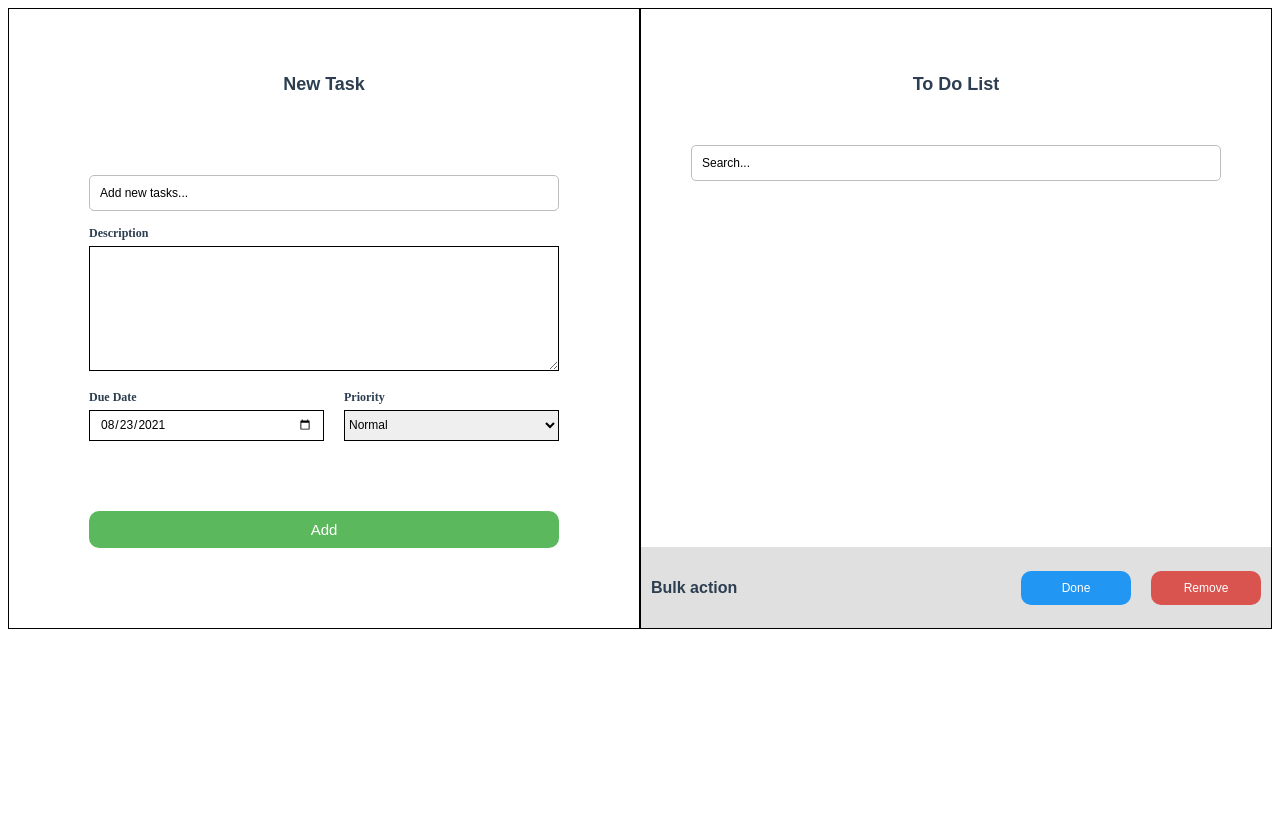
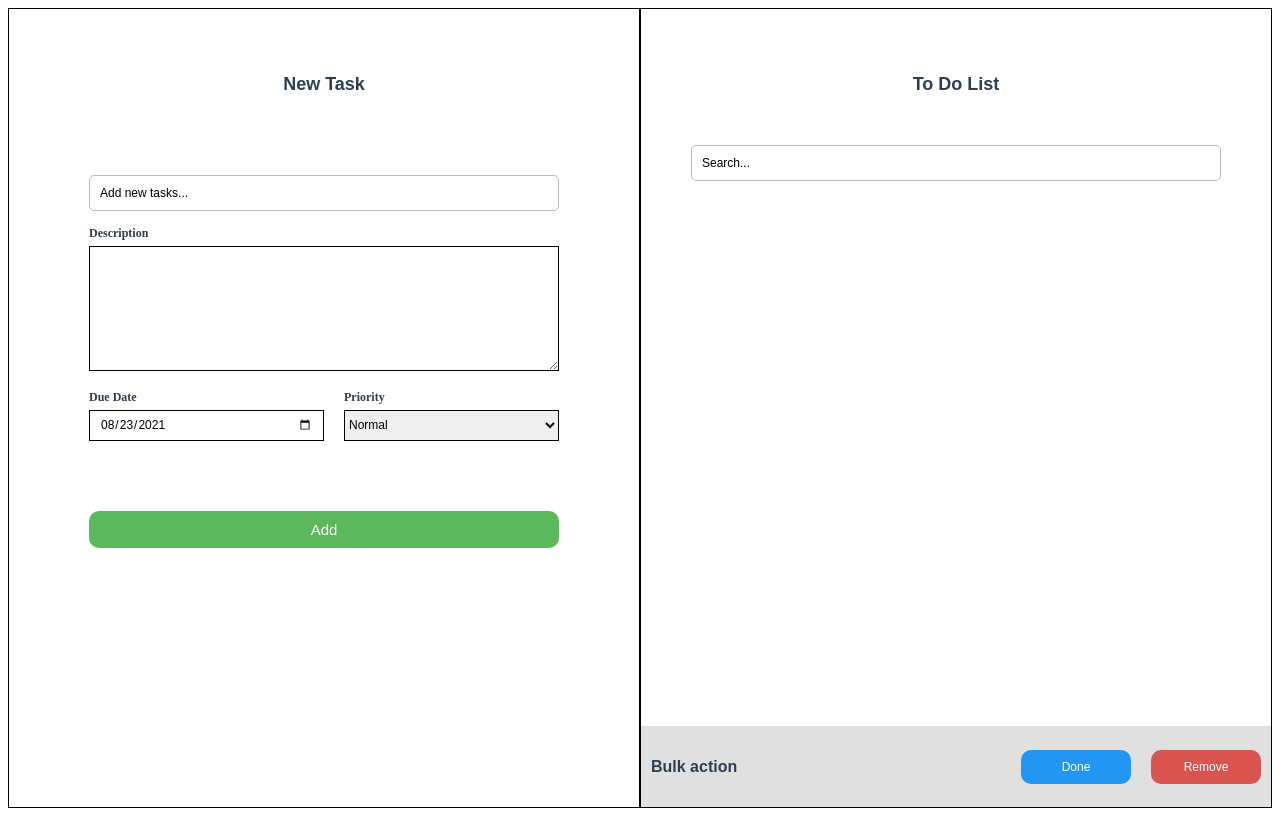
Before and after one commit to svetanguyen/to-do, a Vue app: page / in a window 1280 px wide. Built offline with nearby package versions, Linux system fonts and the light colour scheme.

Commit message:
style the task wrapper and fix responsiveness

```diff
--- a/src/components/TaskCard.vue
+++ b/src/components/TaskCard.vue
@@ -121,7 +121,7 @@
         border: 1px solid #000;
         border-top: 0;
     }
-    @media screen and (max-width: 1008px) and (min-width: 749px) {
+    @media screen and (max-width: 1139px) and (min-width: 749px) {
         .task-content {
             justify-content: center;
             flex-direction: column;
--- a/src/components/Todo.vue
+++ b/src/components/Todo.vue
@@ -88,7 +88,7 @@
 
   .accordeon-body {
     .tasks-wrapper {
-      max-height: 78%;
+      height: 85%;
       margin-top: 20px;
       overflow: scroll;
        -ms-overflow-style: none;  /* IE and Edge */
@@ -161,6 +161,9 @@
   }
   @media screen and (min-width: 749px) {
     display: flex;
+    .column {
+      min-height: 100vh;
+    }
     &>div {
       width: 50%;
     }
```
